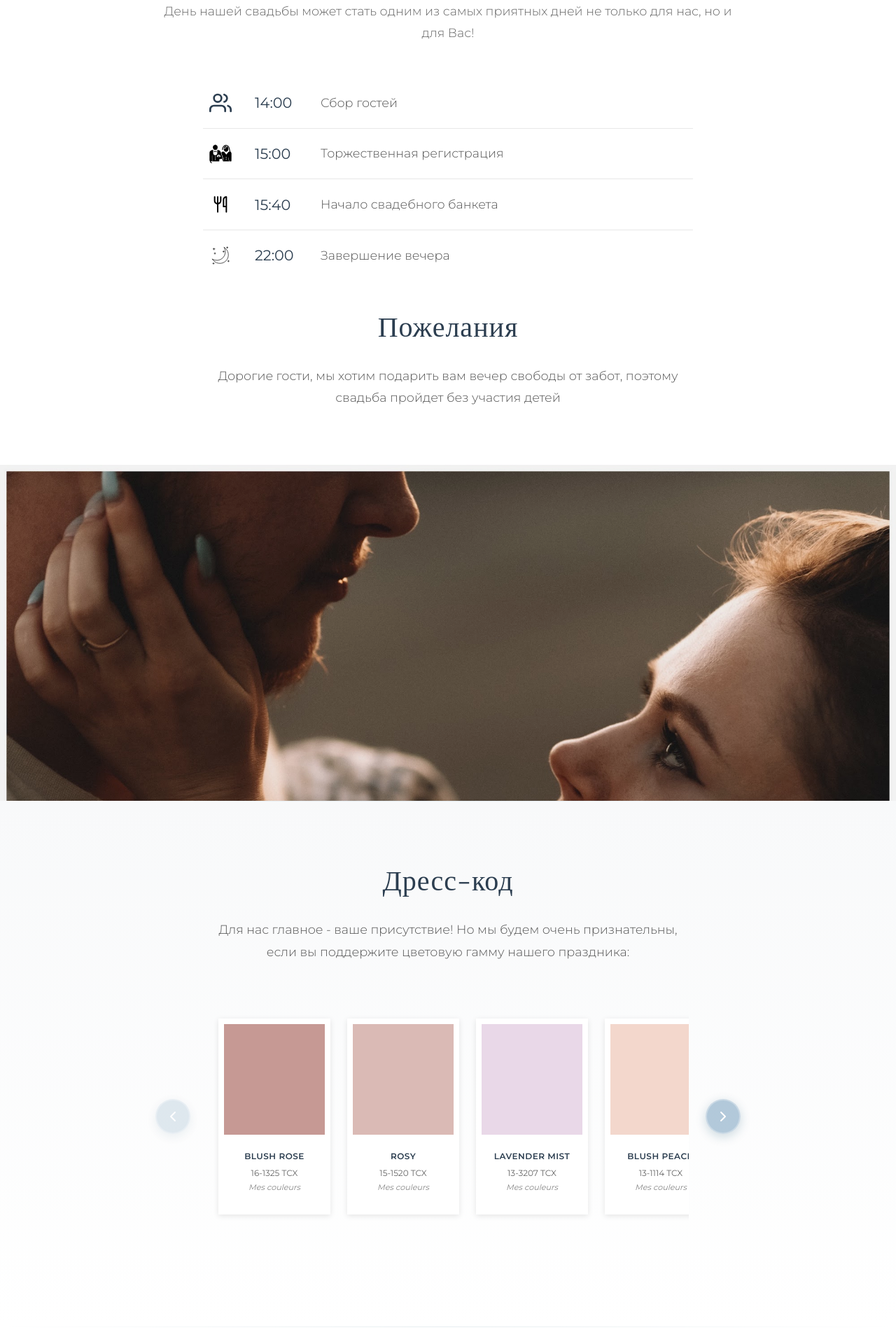
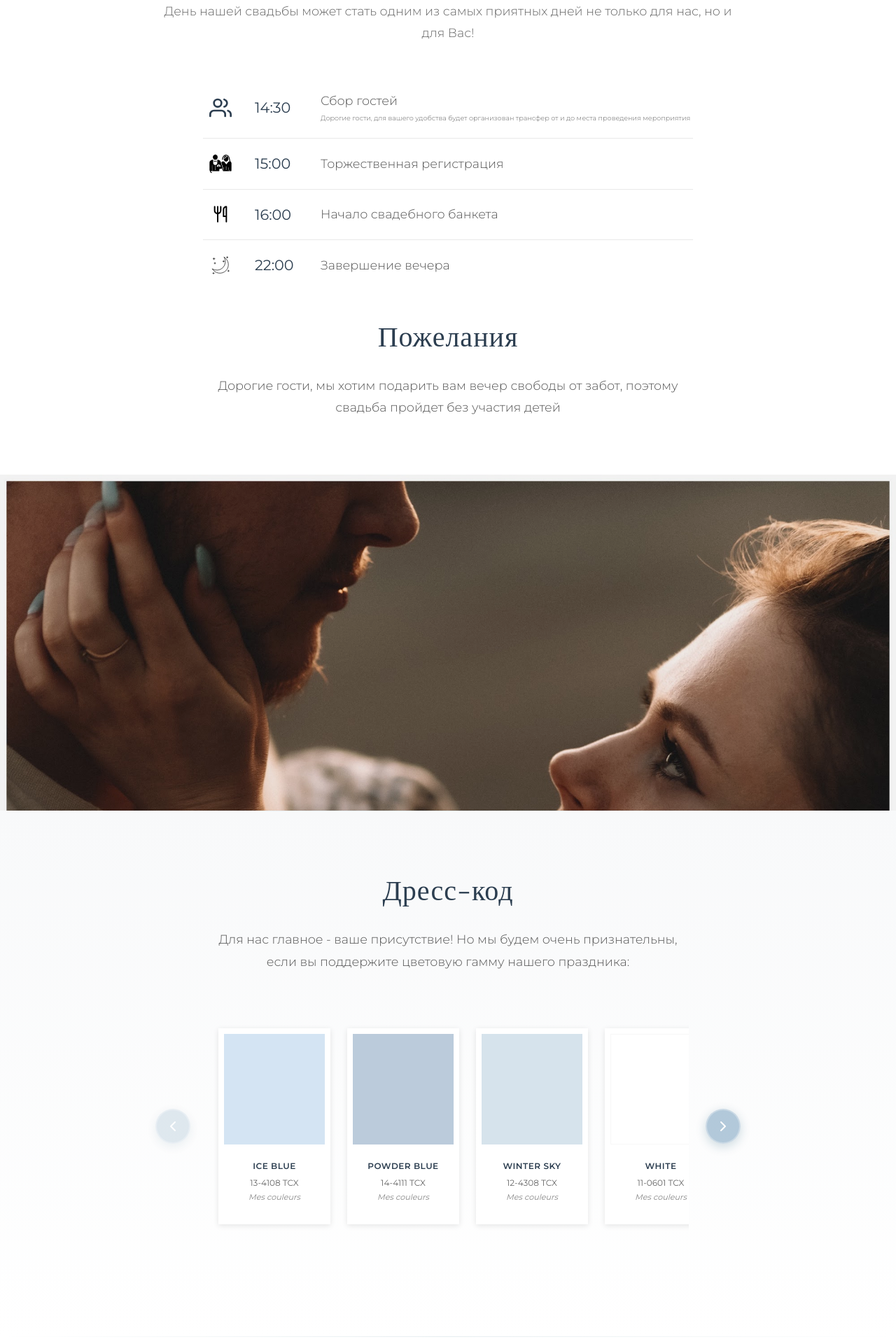
Before and after one commit to semka25sanya/weddinginvitation, a React (Vite) app: page / in a window 1280 px wide. Shown: the part 2240-4160 px from the top of the page at 70% size. Built offline with nearby package versions, Linux system fonts and the light colour scheme.

Commit message:
change email, remove colors and add texts

```diff
--- a/src/App.css
+++ b/src/App.css
@@ -442,6 +442,13 @@ section.visible .fade-in-up {
   flex: 1;
 }
 
+.transfer-text {
+  font-size: 0.6rem;
+  color: #666;
+  line-height: 1.8;
+  font-weight: 300;
+  margin-top: 2px;
+}
 /* Wishes Section */
 .wishes {
   padding: 2rem 0;
@@ -662,7 +669,7 @@ section.visible .fade-in-up {
 
 .rsvp-deadline {
   text-align: center;
-  font-size: 0.95rem;
+  font-size: 0.85rem;
   color: #888;
   margin-bottom: 3rem;
   font-weight: 300;
@@ -880,6 +887,14 @@ section.visible .fade-in-up {
   font-weight: 300;
 }
 
+.telegram-text {
+  font-size: 0.7rem;
+  line-height: 1.8;
+  color: #555;
+  font-weight: 300;
+  margin-top: 1.5rem;
+}
+
 .contact-name {
   font-size: 1.3rem;
   font-weight: 400;
@@ -904,7 +919,7 @@ section.visible .fade-in-up {
   display: flex;
   justify-content: center;
   gap: 1.5rem;
-  margin-top: 2rem;
+  margin-top: 1rem;
 }
 
 .social-link {
@@ -1210,7 +1225,7 @@ section.visible .fade-in-up {
     flex-direction: row;
     align-items: center;
     gap: 1rem;
-    flex-wrap: wrap;
+    flex-wrap: no-wrap;
   }
 
   .program-item::before {
@@ -1450,6 +1465,7 @@ section.visible .fade-in-up {
     line-height: 1.6;
   }
 
+
   .program-item {
     flex-direction: column;
     align-items: flex-start;
--- a/src/App.jsx
+++ b/src/App.jsx
@@ -325,7 +325,7 @@ function App() {
       formDataToSend.append('_replyto', formData.phone) // Телефон для ответа
       formDataToSend.append('message', message)
 
-      const response = await fetch('https://formsubmit.co/ajax/semeenowa.alexandra@gmail.com', {
+      const response = await fetch('atulisovaa@gmail.com', {
         method: 'POST',
         body: formDataToSend
       })
@@ -420,6 +420,7 @@ function App() {
           <p className="program-intro fade-in-up">
             День нашей свадьбы может стать одним из самых приятных дней не только для нас, но и для Вас!
           </p>
+
           <ul className="program-list">
             <li className="program-item fade-in-up" style={{ animationDelay: '0.1s' }}>
               <span className="program-icon">
@@ -430,8 +431,14 @@ function App() {
                   <path d="M16 3.13C16.8604 3.35031 17.623 3.85071 18.1676 4.55232C18.7122 5.25392 19.0078 6.11683 19.0078 7.005C19.0078 7.89318 18.7122 8.75608 18.1676 9.45769C17.623 10.1593 16.8604 10.6597 16 10.88" stroke="#2c3e50" strokeWidth="2" strokeLinecap="round" strokeLinejoin="round"/>
                 </svg>
               </span>
-              <span className="program-time">14:00</span>
+              <span className="program-time">14:30</span>
+              <div>
               <span className="program-event">Сбор гостей</span>
+              <p className="transfer-text fade-in-up">
+            Дорогие гости, для вашего удобства будет организован трансфер от и до места проведения мероприятия
+          </p>
+              </div>
+
             </li>
             <li className="program-item fade-in-up" style={{ animationDelay: '0.2s' }}>
               <span className="program-icon">
@@ -444,7 +451,7 @@ function App() {
               <span className="program-icon">
                 <img src={foodIcon} alt="Начало свадебного банкета" style={{ width: '32px', height: '32px' }} />
               </span>
-              <span className="program-time">15:40</span>
+              <span className="program-time">16:00</span>
               <span className="program-event">Начало свадебного банкета</span>
             </li>
             <li className="program-item fade-in-up" style={{ animationDelay: '0.4s' }}>
@@ -532,63 +539,32 @@ function App() {
                 className="color-slider"
                 style={{ transform: `translateX(${sliderPosition}px)` }}
               >
-                    <div className="color-card" style={{ backgroundColor: '#C69994' }}>
+                                    <div className="color-card" style={{ backgroundColor: '#D4E4F3' }}>
                       <div className="color-card-frame">
-                        <div className="color-block" style={{ backgroundColor: '#C69994' }}></div>
+                        <div className="color-block" style={{ backgroundColor: '#D4E4F3' }}></div>
                         <div className="color-text-block">
-                          <div className="color-name">Blush rose</div>
-                          <div className="color-code">16-1325 TCX </div>
+                          <div className="color-name">Ice blue</div>
+                          <div className="color-code">13-4108 TCX</div>
                           <div className="color-brand">Mes couleurs</div>
                         </div>
                       </div>
                     </div>
-                    <div className="color-card" style={{ backgroundColor: '#DABAB5' }}>
+                    <div className="color-card" style={{ backgroundColor: '#bbcbdb' }}>
                       <div className="color-card-frame">
-                        <div className="color-block" style={{ backgroundColor: '#DABAB5' }}></div>
+                        <div className="color-block" style={{ backgroundColor: '#bbcbdb' }}></div>
                         <div className="color-text-block">
-                          <div className="color-name">Rosy</div>
-                          <div className="color-code">15-1520 TCX </div>
+                          <div className="color-name">Powder Blue</div>
+                          <div className="color-code">14-4111 TCX</div>
                           <div className="color-brand">Mes couleurs</div>
                         </div>
                       </div>
                     </div>
-                    <div className="color-card" style={{ backgroundColor: '#E9D8E8' }}>
+                    <div className="color-card" style={{ backgroundColor: '#d6e3ec' }}>
                       <div className="color-card-frame">
-                        <div className="color-block" style={{ backgroundColor: '#E9D8E8' }}></div>
+                        <div className="color-block" style={{ backgroundColor: '#d6e3ec' }}></div>
                         <div className="color-text-block">
-                          <div className="color-name">Lavender mist</div>
-                          <div className="color-code">13-3207 TCX</div>
-                          <div className="color-brand">Mes couleurs</div>
-                        </div>
-                      </div>
-                    </div>
-                    <div className="color-card" style={{ backgroundColor: '#F3D7CC' }}>
-                      <div className="color-card-frame">
-                        <div className="color-block" style={{ backgroundColor: '#F3D7CC' }}></div>
-                        <div className="color-text-block">
-                          <div className="color-name">Blush peach</div>
-                          <div className="color-code">13-1114 TCX</div>
-                          <div className="color-brand">Mes couleurs</div>
-                        </div>
-                      </div>
-                    </div>
-
-                    <div className="color-card" style={{ backgroundColor: '#D1D9CC' }}>
-                      <div className="color-card-frame">
-                        <div className="color-block" style={{ backgroundColor: '#D1D9CC' }}></div>
-                        <div className="color-text-block">
-                          <div className="color-name">Cabbage white</div>
-                          <div className="color-code">14-0410 TCX</div>
-                          <div className="color-brand">Mes couleurs</div>
-                        </div>
-                      </div>
-                    </div>
-                    <div className="color-card" style={{ backgroundColor: '#BFCABA' }}>
-                      <div className="color-card-frame">
-                        <div className="color-block" style={{ backgroundColor: '#BFCABA' }}></div>
-                        <div className="color-text-block">
-                          <div className="color-name">Borrowed light</div>
-                          <div className="color-code">17-0412 TCX</div>
+                          <div className="color-name">Winter Sky</div>
+                          <div className="color-code">12-4308 TCX</div>
                           <div className="color-brand">Mes couleurs</div>
                         </div>
                       </div>
@@ -614,26 +590,6 @@ function App() {
                       </div>
                     </div>
 
-                    <div className="color-card" style={{ backgroundColor: '#D4E4F3' }}>
-                      <div className="color-card-frame">
-                        <div className="color-block" style={{ backgroundColor: '#D4E4F3' }}></div>
-                        <div className="color-text-block">
-                          <div className="color-name">Ice blue</div>
-                          <div className="color-code">13-4108 TCX</div>
-                          <div className="color-brand">Mes couleurs</div>
-                        </div>
-                      </div>
-                    </div>
-                    <div className="color-card" style={{ backgroundColor: '#93B3CA' }}>
-                      <div className="color-card-frame">
-                        <div className="color-block" style={{ backgroundColor: '#93B3CA' }}></div>
-                        <div className="color-text-block">
-                          <div className="color-name">Steel blue</div>
-                          <div className="color-code">16-4120 TCX</div>
-                          <div className="color-brand">Mes couleurs</div>
-                        </div>
-                      </div>
-                    </div>
                     <div className="color-card" style={{ backgroundColor: '#F3EBD8' }}>
                       <div className="color-card-frame">
                         <div className="color-block" style={{ backgroundColor: '#F3EBD8' }}></div>
@@ -648,7 +604,7 @@ function App() {
                       <div className="color-card-frame">
                         <div className="color-block" style={{ backgroundColor: '#F3EEEA' }}></div>
                         <div className="color-text-block">
-                          <div className="color-name">Soft ivory</div>
+                          <div className="color-name">Vanilla Cream</div>
                           <div className="color-code">11-0605 TCX</div>
                           <div className="color-brand">Mes couleurs</div>
                         </div>
@@ -688,7 +644,7 @@ function App() {
             Просим ответить на пару важных для нас вопросов. Ответы помогут нам подготовить праздник по высшему разряду!
           </p>
           <p className="rsvp-deadline">
-            <strong>Пожалуйста, заполните данную форму до 31 декабря 2025 года.</strong>
+            <strong>Пожалуйста, заполните данную форму до 5 января 2026 года.</strong>
           </p>
           <form className="rsvp-form" onSubmit={handleSubmit} noValidate>
             <div className="form-group">
@@ -918,25 +874,19 @@ function App() {
             можете смело обращаться к нашему организатору:
           </p>
           <p className="contact-name">Анастасия</p>
-          <a href="tel:+79502586674" className="contact-phone">+7 (950) 258-66-74</a>
+          <a href="tel:+79992385864" className="contact-phone">+7 (999) 238-58-64</a>
+          <p className="telegram-text">
+            Присоединяйтесь к группе в телеграме, <br />там будет публиковаться акутальная информация:
+          </p>
           <div className="contact-social">
-            <a href="https://t.me/alexa_semyonova" target="_blank" rel="noopener noreferrer" className="social-link">
+            <a href="https://t.me/+_SccRhgFnJ81ZTQy" target="_blank" rel="noopener noreferrer" className="social-link">
               <img src={telegramIcon} alt="Telegram" style={{ width: '32px', height: '32px' }} />
-            </a>
-            <a href="https://www.instagram.com/alexa_semyonova" target="_blank" rel="noopener noreferrer" className="social-link">
-              <img src={instagramIcon} alt="Instagram" style={{ width: '32px', height: '32px' }} />
-            </a>
-            <a href="https://wa.me/79014861857" target="_blank" rel="noopener noreferrer" className="social-link">
-              <img src={whatsappIcon} alt="WhatsApp" style={{ width: '32px', height: '32px' }} />
             </a>
           </div>
         </div>
       </section>
 
-      {/* Image Section 4 */}
-      {/* <section className="image-section">
-        <img src={img5} alt="Свадебное фото" className="section-image" />
-      </section> */}
+
 
       {/* Countdown Timer */}
       <section className={`countdown ${visibleSections.has('countdown') ? 'visible' : ''}`} id="countdown">
```
